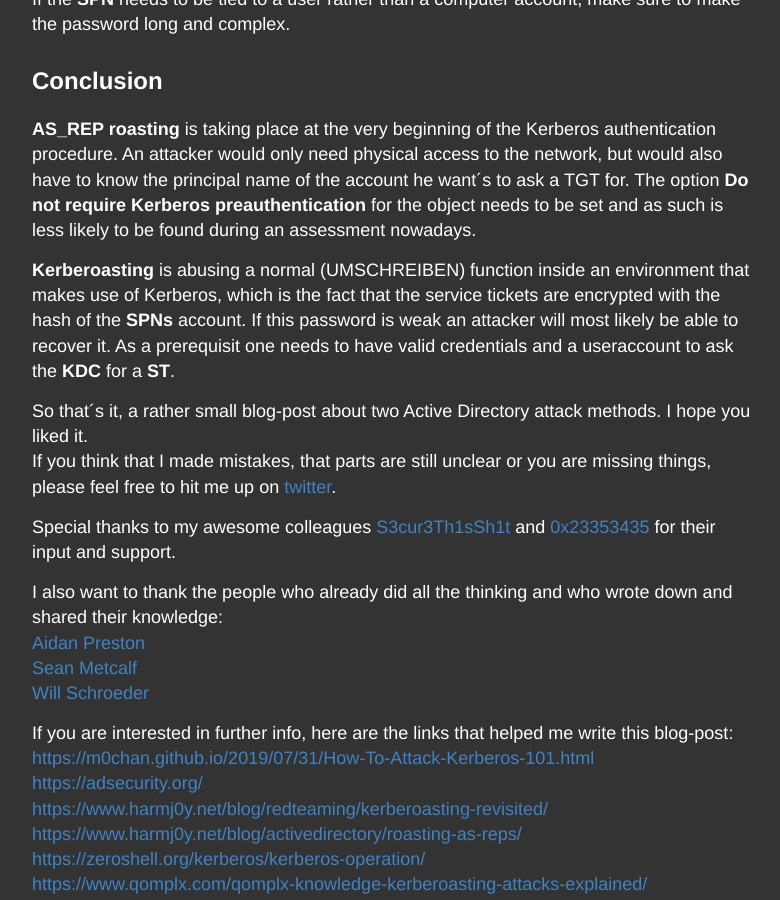
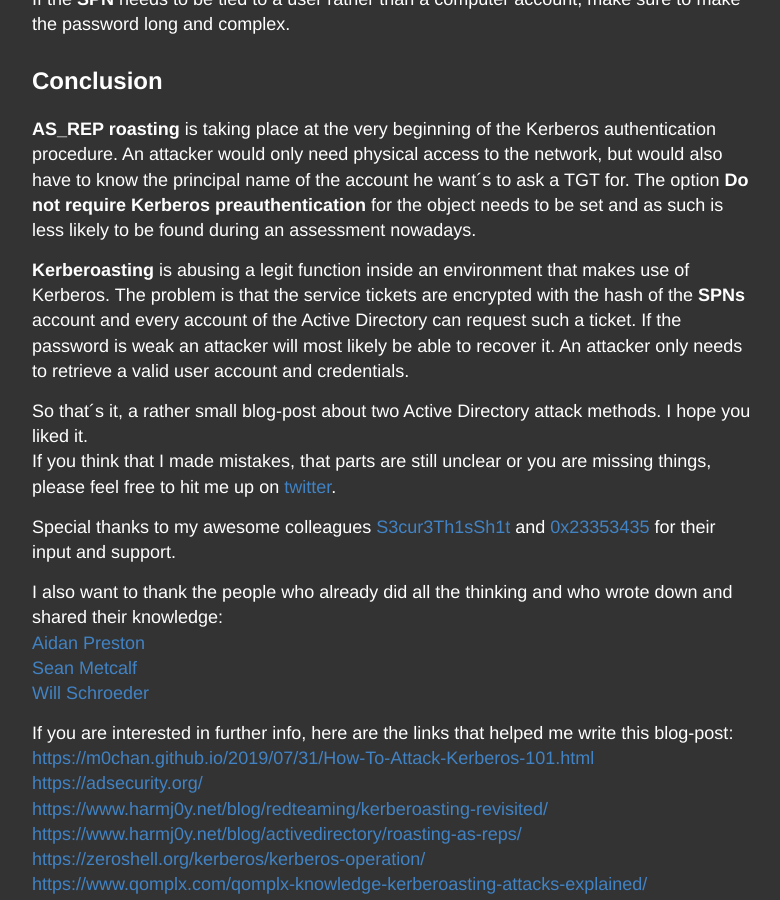
Before and after one commit to LuemmelSec/LuemmelSec.github.io, a Jekyll site: the page built from _posts/2020-12-11-Kerberoasting-VS-AS-REP-Roasting.md, in a window 1280 px wide and 900 px high, scrolled down 6253 px. Shown: the whole window, without its empty margins (248-1028 px from the left). Built offline with Jekyll 4.4.1, drawn with Linux system fonts in a browser that asks for light colours.

Commit message:
Update 2020-12-11-Kerberoasting-VS-AS-REP-Roasting.md

```diff
--- a/_posts/2020-12-11-Kerberoasting-VS-AS-REP-Roasting.md
+++ b/_posts/2020-12-11-Kerberoasting-VS-AS-REP-Roasting.md
@@ -161,7 +161,7 @@ If the **SPN** needs to be tied to a user rather than a computer account, make s
 
 **AS_REP roasting** is taking place at the very beginning of the Kerberos authentication procedure. An attacker would only need physical access to the network, but would also have to know the principal name of the account he want´s to ask a TGT for. The option **Do not require Kerberos preauthentication** for the object needs to be set and as such is less likely to be found during an assessment nowadays.
 
-**Kerberoasting** is abusing a normal (UMSCHREIBEN) function inside an environment that makes use of Kerberos, which is the fact that the service tickets are encrypted with the hash of the **SPNs** account. If this password is weak an attacker will most likely be able to recover it. As a prerequisit one needs to have valid credentials and a useraccount to ask the **KDC** for a **ST**.
+**Kerberoasting** is abusing a legit function inside an environment that makes use of Kerberos. The problem is that the service tickets are encrypted with the hash of the **SPNs** account and every account of the Active Directory can request such a ticket. If the password is weak an attacker will most likely be able to recover it. An attacker only needs to retrieve a valid user account and credentials.
 
 
 So that´s it, a rather small blog-post about two Active Directory attack methods. I hope you liked it.
```
